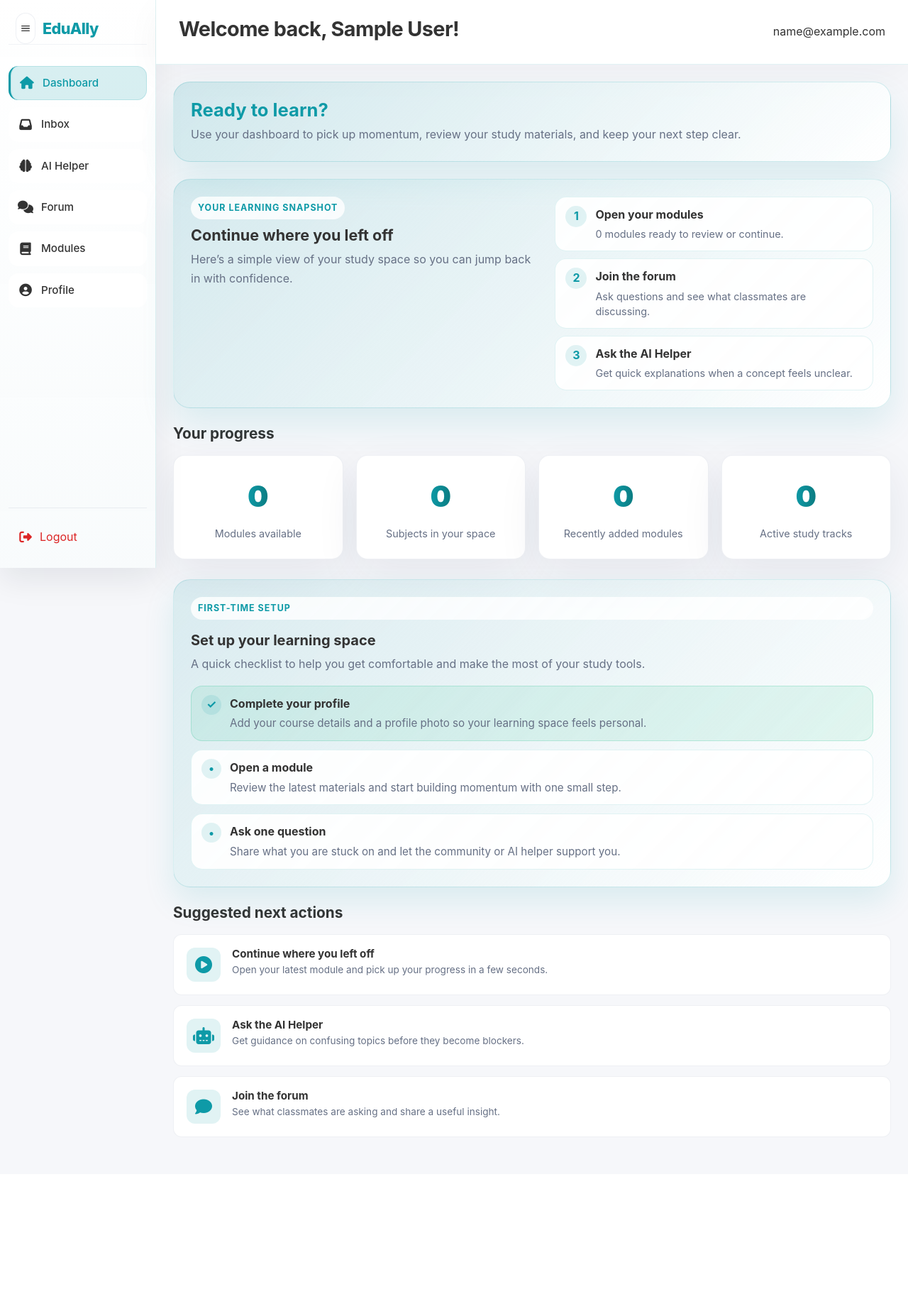
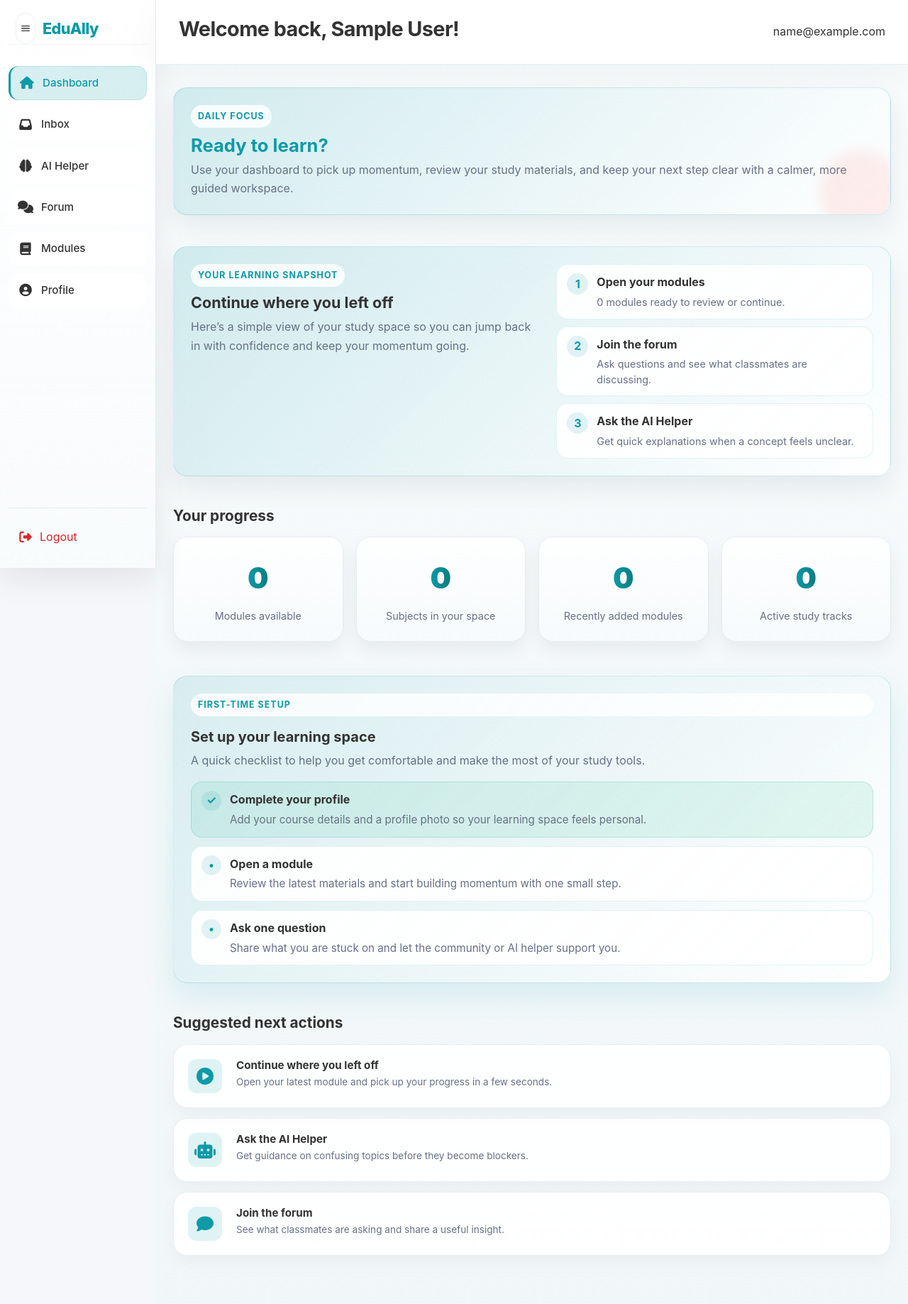
Before and after one commit to Edmar-15/edually, a Django app: page /account/dashboard/ in a window 1280 px wide. Shown: the whole page at 71% size. Before the commit the page ends 1602 px from the top, so only its background shows below. Run offline with Django 5.2, Linux system fonts and the light colour scheme; the visitor is signed in with stand-in values (Sample User, id 1); data that the repository does not hold is empty.

Commit message:
polishing, apply toast notif to login,register  and profile

```diff
--- a/static/css/base.css
+++ b/static/css/base.css
@@ -95,17 +95,25 @@
   --border-slm: #d9e2ef;
   --shadow-slm: 0 18px 40px rgba(24, 38, 69, 0.08);
 
-  --radius-sm: 8px;
-  --radius-md: 12px;
-  --radius-lg: 16px;
+  --radius-sm: 10px;
+  --radius-md: 14px;
+  --radius-lg: 20px;
   --bp-sm: 640px;
   --bp-md: 900px;
   --radius-xl: 24px;
+  --space-1: 0.5rem;
+  --space-2: 0.75rem;
+  --space-3: 1rem;
+  --space-4: 1.25rem;
+  --space-5: 1.5rem;
+  --space-6: 2rem;
+  --space-7: 2.5rem;
   --surface-elevated: rgba(255,255,255,0.96);
   --surface-muted: #f8fafc;
-  --shadow-soft: 0 18px 48px rgba(15, 23, 42, 0.08);
-  --transition: 220ms cubic-bezier(0.2, 0.8, 0.2, 1);
-  --transition-slow: 420ms cubic-bezier(0.2, 0.8, 0.2, 1);
+  --shadow-soft: 0 16px 36px rgba(15, 23, 42, 0.07);
+  --shadow-hover: 0 12px 24px rgba(14, 154, 167, 0.10);
+  --transition: 200ms cubic-bezier(0.2, 0.8, 0.2, 1);
+  --transition-slow: 380ms cubic-bezier(0.2, 0.8, 0.2, 1);
   --ring: rgba(14, 154, 167, 0.18);
 }
 
@@ -148,7 +156,10 @@ body {
   position: relative;
   min-height: 100vh;
   margin: 0;
-  background: linear-gradient(135deg, #f7fbfc 0%, var(--bg) 45%, #eef7f9 100%);
+  background:
+    radial-gradient(circle at top left, rgba(14, 154, 167, 0.16), transparent 30%),
+    radial-gradient(circle at bottom right, rgba(255, 107, 107, 0.10), transparent 28%),
+    linear-gradient(135deg, #f7fbfc 0%, var(--bg) 48%, #eef7f9 100%);
   color: var(--text);
   line-height: 1.6;
   text-rendering: optimizeLegibility;
@@ -162,8 +173,9 @@ body::before {
   inset: 0;
   pointer-events: none;
   background:
-    radial-gradient(circle at top left, rgba(14, 154, 167, 0.10), transparent 32%),
-    radial-gradient(circle at bottom right, rgba(255, 107, 107, 0.08), transparent 28%);
+    radial-gradient(circle at 10% 10%, rgba(14, 154, 167, 0.08), transparent 22%),
+    radial-gradient(circle at 90% 15%, rgba(99, 102, 241, 0.06), transparent 20%),
+    radial-gradient(circle at 50% 100%, rgba(255, 107, 107, 0.07), transparent 24%);
   z-index: -1;
 }
 
@@ -352,13 +415,53 @@ input[type="checkbox"] {
   max-width: 1200px;
   margin-left: auto;
   margin-right: auto;
-  padding-left: clamp(14px, 3vw, 24px);
-  padding-right: clamp(14px, 3vw, 24px);
+  padding-left: clamp(1rem, 3vw, 1.5rem);
+  padding-right: clamp(1rem, 3vw, 1.5rem);
 }
 
 img, svg {
   max-width: 100%;
   height: auto;
+}
+
+.toast-container {
+  position: fixed;
+  top: 1rem;
+  left: 50%;
+  transform: translateX(-50%);
+  display: flex;
+  flex-direction: column;
+  align-items: center;
+  gap: 0.6rem;
+  z-index: 99999;
+  pointer-events: none;
+}
+
+.toast-container .toast {
+  min-width: 220px;
+  max-width: min(360px, calc(100vw - 2rem));
+  padding: 0.8rem 1rem;
+  border-radius: 0.5rem;
+  font-size: 0.95rem;
+  line-height: 1.4;
+  color: #fff;
+  display: flex;
+  align-items: center;
+  gap: 0.6rem;
+  box-shadow: 0 14px 32px rgba(15, 23, 42, 0.18);
+  pointer-events: auto;
+  cursor: pointer;
+  animation: toastIn 0.3s ease-out, toastOut 0.4s ease-in forwards var(--toast-life);
+}
+
+.toast-container .toast--success { background: #16a34a; }
+.toast-container .toast--error { background: #dc2626; }
+.toast-container .toast--warning { background: #f59e0b; color: #111827; }
+.toast-container .toast--info { background: #0f766e; }
+
+.toast-container .toast__icon {
+  flex-shrink: 0;
+  font-weight: 700;
 }
 
 .card, .widget, .auth-card, .hero-card, .home-item, .benefit-item, .step-card, .testimonial-card, .project-overview, .info-section, .overview-item {
@@ -382,11 +485,12 @@ h3 { font-size: 1.1rem; font-weight: 700; }
 
 /* Utility card */
 .card {
-  background: var(--surface);
-  border-radius: var(--radius-md);
-  border: 1px solid var(--border);
+  background: rgba(255, 255, 255, 0.92);
+  border-radius: var(--radius-lg);
+  border: 1px solid rgba(148, 163, 184, 0.18);
   box-shadow: var(--shadow-soft);
-  padding: 1rem;
+  padding: var(--space-4);
+  backdrop-filter: blur(14px);
 }
 
 .muted { color: var(--muted); }
--- a/static/css/dashboard.css
+++ b/static/css/dashboard.css
@@ -445,28 +445,38 @@ body.sidebar-collapsed .sidebar {
     flex-direction: column;
     min-height: 100vh;
     padding: 0;
-    background: var(--bg);
+    background: linear-gradient(180deg, rgba(247, 251, 252, 0.96), rgba(241, 246, 248, 0.96));
     width: calc(100% - var(--sidebar-width));
     min-width: 0;
 }
 
 /* Dashboard content container tweaks */
 .dashboard-content {
-    padding: 24px 0;
+    padding: var(--space-6) 0 var(--space-7);
+}
+
+.dashboard-content .container {
+    display: grid;
+    gap: var(--space-4);
 }
 
 .dashboard-content .card {
-    padding: 24px;
+    padding: var(--space-5);
+    border-radius: var(--radius-lg);
 }
 
 /* Header tweaks for stronger hierarchy */
 .content-header {
-    padding: 10px 0 16px;
+    padding: 18px 28px 18px;
     display: flex;
     align-items: center;
     justify-content: space-between;
     gap: 16px;
     flex-wrap: wrap;
+    background: rgba(255, 255, 255, 0.82);
+    backdrop-filter: blur(14px);
+    border-bottom: 1px solid rgba(14, 154, 167, 0.12);
+    box-shadow: 0 12px 36px rgba(15, 23, 42, 0.04);
 }
 
 .header-left h1 {
@@ -689,12 +699,12 @@ body.sidebar-collapsed .main-content {
 .journey-card {
     display: grid;
     grid-template-columns: 1.1fr 1fr;
-    gap: 20px;
-    padding: 24px;
-    border-radius: 24px;
-    background: linear-gradient(135deg, rgba(14, 154, 167, 0.14), rgba(255,255,255,0.96));
+    gap: var(--space-5);
+    padding: var(--space-5);
+    border-radius: var(--radius-xl);
+    background: linear-gradient(135deg, rgba(14, 154, 167, 0.16), rgba(255,255,255,0.96));
     border: 1px solid rgba(14, 154, 167, 0.16);
-    box-shadow: 0 22px 48px rgba(14, 154, 167, 0.12);
+    box-shadow: var(--shadow-soft);
 }
 
 .section-chip {
@@ -742,8 +752,8 @@ body.sidebar-collapsed .main-content {
 }
 
 .journey-step:hover {
-    transform: translateY(-2px);
-    box-shadow: 0 14px 24px rgba(14, 154, 167, 0.12);
+    transform: translateY(-1px);
+    box-shadow: 0 8px 16px rgba(14, 154, 167, 0.10);
 }
 
 .step-badge {
@@ -774,9 +784,22 @@ body.sidebar-collapsed .main-content {
 .welcome-card {
     background: linear-gradient(135deg, rgba(14, 154, 167, 0.16), rgba(255, 255, 255, 0.96));
     border: 1px solid rgba(14, 154, 167, 0.18);
-    border-radius: 24px;
-    padding: 28px;
-    box-shadow: 0 24px 50px rgba(14, 154, 167, 0.12);
+    border-radius: var(--radius-xl);
+    padding: var(--space-6);
+    box-shadow: var(--shadow-soft);
+    position: relative;
+    overflow: hidden;
+}
+
+.welcome-card::after {
+    content: "";
+    position: absolute;
+    inset: auto -20px -30px auto;
+    width: 120px;
+    height: 120px;
+    border-radius: 50%;
+    background: rgba(255, 107, 107, 0.12);
+    filter: blur(10px);
 }
 
 .welcome-card h2 {
@@ -940,17 +963,19 @@ body.sidebar-collapsed .main-content {
 .activity-item {
     display: flex;
     align-items: flex-start;
-    gap: 16px;
-    padding: 18px;
-    background: var(--surface);
-    border-radius: 12px;
-    border: 1px solid var(--border);
-    transition: all 0.2s ease;
+    gap: var(--space-4);
+    padding: var(--space-4);
+    background: rgba(255, 255, 255, 0.9);
+    border-radius: var(--radius-lg);
+    border: 1px solid rgba(148, 163, 184, 0.18);
+    transition: transform var(--transition), box-shadow var(--transition), border-color var(--transition);
+    box-shadow: 0 10px 24px rgba(15, 23, 42, 0.04);
 }
 
 .activity-item:hover {
-    box-shadow: var(--shadow);
-    border-color: var(--primary);
+    box-shadow: var(--shadow-hover);
+    border-color: rgba(14, 154, 167, 0.20);
+    transform: translateY(-1px);
 }
 
 .activity-icon {
@@ -1000,18 +1025,19 @@ body.sidebar-collapsed .main-content {
     flex-direction: column;
     align-items: center;
     justify-content: center;
-    padding: 24px;
-    background: var(--surface);
-    border: 1px solid var(--border);
-    border-radius: 16px;
+    padding: var(--space-5);
+    background: linear-gradient(180deg, rgba(255,255,255,0.95), rgba(247,250,252,0.95));
+    border: 1px solid rgba(148, 163, 184, 0.18);
+    border-radius: var(--radius-lg);
     text-align: center;
-    transition: all 0.2s ease;
-    box-shadow: var(--shadow);
+    transition: transform var(--transition), box-shadow var(--transition), border-color var(--transition);
+    box-shadow: 0 12px 26px rgba(15, 23, 42, 0.06);
 }
 
 .stat-card:hover {
-    transform: translateY(-2px);
-    border-color: var(--primary);
+    transform: translateY(-1px);
+    border-color: rgba(14, 154, 167, 0.20);
+    box-shadow: var(--shadow-hover);
 }
 
 .stat-number {
@@ -1602,6 +1628,18 @@ body.sidebar-collapsed .main-content {
         padding: 14px;
         border-radius: 14px;
     }
+
+    .stats-grid {
+        grid-template-columns: 1fr;
+    }
+
+    .quick-buttons {
+        grid-template-columns: 1fr;
+    }
+
+    .profile-actions .button {
+        flex-basis: 100%;
+    }
 }
 
 @media (max-width: 480px) {
@@ -1646,6 +1684,15 @@ body.sidebar-collapsed .main-content {
     .onboarding-card {
         padding: 18px;
         border-radius: 18px;
+    }
+
+    .activity-item {
+        padding: 12px;
+        gap: 10px;
+    }
+
+    .stat-card {
+        padding: 14px;
     }
 
     .welcome-card h2 {
--- a/static/css/feed.css
+++ b/static/css/feed.css
@@ -84,7 +84,7 @@ body {
 
 .button.primary-button:hover {
     transform: translateY(-1px);
-    box-shadow: 0 22px 46px rgba(14,154,167,0.24);
+    box-shadow: 0 12px 28px rgba(14,154,167,0.16);
 }
 
 .button.secondary-button,
@@ -118,7 +118,7 @@ body {
     gap: 0.6rem;
     cursor: pointer;
     text-decoration: none;
-    transition: transform 0.2s ease, box-shadow 0.2s ease, background 0.2s ease;
+    transition: transform 180ms ease, box-shadow 180ms ease, background 180ms ease;
 }
 
 .button.primary-button {
--- a/static/css/helper.css
+++ b/static/css/helper.css
@@ -180,7 +180,7 @@
     text-decoration: none;
     cursor: pointer;
     margin: 0;
-    transition: transform 0.2s ease, box-shadow 0.2s ease, background 0.2s ease;
+    transition: transform 180ms ease, box-shadow 180ms ease, background 180ms ease;
 }
 
 .new-chat-button:hover,
@@ -192,7 +192,7 @@
 .conversation-close-button:hover,
 .conversation-close-button:focus-visible {
     transform: translateY(-1px);
-    box-shadow: 0 8px 18px rgba(14, 154, 167, 0.12);
+    box-shadow: 0 6px 14px rgba(14, 154, 167, 0.10);
     background: rgba(14, 154, 167, 0.14);
 }
 
--- /dev/null
+++ b/static/js/toast_notifications.js
@@ -0,0 +1,58 @@
+document.addEventListener('DOMContentLoaded', () => {
+  const getMessagesLists = () => Array.from(document.querySelectorAll('ul.messages'));
+
+  const getToastContainer = () => {
+    let container = document.querySelector('.toast-container');
+    if (!container) {
+      container = document.createElement('div');
+      container.className = 'toast-container';
+      container.setAttribute('aria-live', 'polite');
+      document.body.appendChild(container);
+    }
+    return container;
+  };
+
+  const mapTagToType = (className = '') => {
+    const normalized = className.toLowerCase();
+    if (normalized.includes('error') || normalized.includes('danger')) return 'error';
+    if (normalized.includes('warning')) return 'warning';
+    if (normalized.includes('success')) return 'success';
+    return 'info';
+  };
+
+  const renderToasts = () => {
+    const container = getToastContainer();
+
+    getMessagesLists().forEach((messagesList) => {
+      if (messagesList.dataset.toastHandled === 'true') return;
+      messagesList.dataset.toastHandled = 'true';
+
+      Array.from(messagesList.children).forEach((item) => {
+        if (!(item instanceof HTMLElement)) return;
+
+        const type = mapTagToType(item.className);
+        const toast = document.createElement('div');
+        toast.className = `toast toast--${type}`;
+        toast.setAttribute('role', 'status');
+        toast.setAttribute('aria-live', 'polite');
+        toast.style.setProperty('--toast-life', '4000ms');
+
+        const icon = document.createElement('span');
+        icon.className = 'toast__icon';
+        icon.textContent = type === 'success' ? '✓' : type === 'error' ? '✕' : type === 'warning' ? '⚠' : 'ℹ';
+
+        const message = document.createElement('span');
+        message.textContent = item.textContent.trim();
+
+        toast.appendChild(icon);
+        toast.appendChild(message);
+        toast.addEventListener('click', () => toast.remove());
+        container.appendChild(toast);
+      });
+
+      messagesList.remove();
+    });
+  };
+
+  renderToasts();
+});
--- a/templates/account/login.html
+++ b/templates/account/login.html
@@ -26,7 +26,7 @@
         <h1>Log in</h1>
 
         {% if messages %}
-            <ul class="messages">
+            <ul class="messages" aria-live="polite">
                 {% for message in messages %}
                     <li{% if message.tags %} class="{{ message.tags }}"{% endif %}>{{ message }}</li>
                 {% endfor %}
--- a/templates/account/profile.html
+++ b/templates/account/profile.html
@@ -94,7 +94,7 @@
                         {% csrf_token %}
 
                         {% if messages %}
-                            <ul class="messages">
+                            <ul class="messages" aria-live="polite">
                                 {% for message in messages %}
                                     <li{% if message.tags %} class="{{ message.tags }}"{% endif %}>{{ message }}</li>
                                 {% endfor %}
--- a/templates/account/register.html
+++ b/templates/account/register.html
@@ -32,7 +32,7 @@
         <p class="auth-subtitle">Join EduAlly and start learning with confidence.</p>
 
         {% if messages %}
-            <ul class="messages">
+            <ul class="messages" aria-live="polite">
                 {% for message in messages %}
                     <li{% if message.tags %} class="{{ message.tags }}"{% endif %}>{{ message }}</li>
                 {% endfor %}
--- a/templates/base.html
+++ b/templates/base.html
@@ -39,6 +39,7 @@
         }
     </script>
 
+    <script src="{% static 'js/toast_notifications.js' %}"></script>
     {% block extra_js %}{% endblock %}
 </body>
 </html>
--- a/templates/dashboard.html
+++ b/templates/dashboard.html
@@ -29,8 +29,9 @@
                 <!-- Welcome Section -->
                 <section class="welcome-section">
                     <div class="welcome-card card animate-fade-up">
+                        <span class="section-chip">Daily focus</span>
                         <h2>Ready to learn?</h2>
-                        <p>Use your dashboard to pick up momentum, review your study materials, and keep your next step clear.</p>
+                        <p>Use your dashboard to pick up momentum, review your study materials, and keep your next step clear with a calmer, more guided workspace.</p>
                     </div>
                 </section>
 
@@ -39,7 +40,7 @@
                         <div class="journey-copy">
                             <span class="section-chip">Your learning snapshot</span>
                             <h3>Continue where you left off</h3>
-                            <p>Here’s a simple view of your study space so you can jump back in with confidence.</p>
+                            <p>Here’s a simple view of your study space so you can jump back in with confidence and keep your momentum going.</p>
                         </div>
                         <div class="journey-steps">
                             {% if request.user|has_group:'Teacher' %}
```
Also changed, not shown: other parts of static/css/base.css (+65 -9 lines), static/css/landing.css (+5 -5 lines), static/css/login.css (+5 -5 lines).
